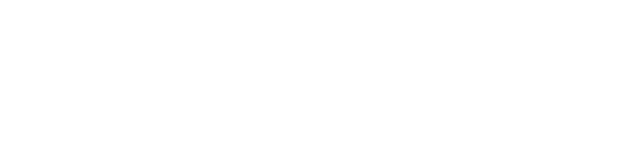
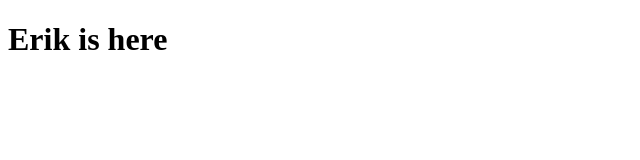
Before and after one commit to RocketSandwich/RemoteDoorKey, a plain HTML site: page index.html in a window 1280 px wide. Shown: the whole page, without its empty margins (0-640 px from the left). Drawn offline with Linux system fonts and the light colour scheme.

Commit message:
Erik's first commit

```diff
--- a/index.html
+++ b/index.html
@@ -1,12 +1,17 @@
 <!DOCTYPE html>
 <html lang="en">
+
 <head>
     <meta charset="UTF-8">
     <meta http-equiv="X-UA-Compatible" content="IE=edge">
     <meta name="viewport" content="width=device-width, initial-scale=1.0">
     <title>Document</title>
 </head>
+
 <body>
 
+    <h1>Erik is here</h1>
+
 </body>
+
 </html>
```
